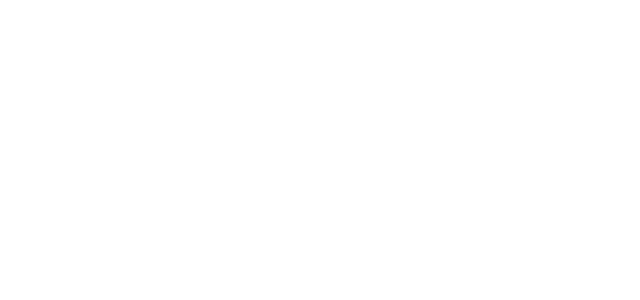
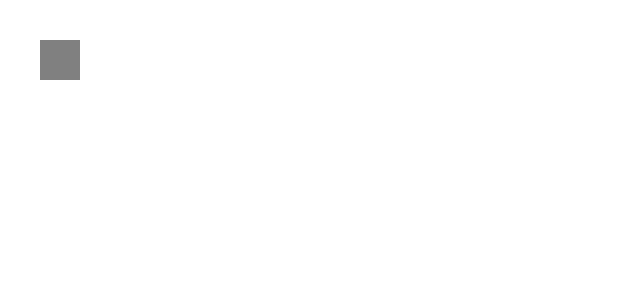
Before and after one commit to alyonaVet/JS-course-homework-54, a React (Vite) app in the folder Homework54/: page / in a window 1280 px wide. Shown: the top 300 px of the page, without its empty margins (0-640 px from the left). Built offline with nearby package versions, Linux system fonts and the light colour scheme.

Commit message:
added Cell component; added styles;

```diff
--- a/Homework54/src/App.tsx
+++ b/Homework54/src/App.tsx
@@ -1,11 +1,18 @@
 import './App.css';
+import {useState} from 'react';
+import Cell from './components/Cell/Cell.tsx';
 
 const App = () => {
+  const [clicked, setClicked] = useState(false);
 
+  const toggleCell = () => {
+    setClicked((prevState) => !prevState);
+  };
 
 
   return (
     <>
+      <Cell toggleCell={toggleCell} clicked={clicked}/>
     </>
   );
 
--- /dev/null
+++ b/Homework54/src/components/Cell/Cell.css
@@ -0,0 +1,9 @@
+.ToggleCell {
+  background: grey;
+  width: 40px;
+  height: 40px;
+}
+
+.ToggleCell-white {
+  background: white;
+}
--- /dev/null
+++ b/Homework54/src/components/Cell/Cell.tsx
@@ -0,0 +1,21 @@
+import React from 'react';
+import './Cell.css';
+
+interface Props {
+  clicked: boolean;
+  toggleCell: React.MouseEventHandler;
+}
+
+const Cell: React.FC<Props> = ({clicked, toggleCell}) => {
+  let cellClasses = ['ToggleCell'];
+  if (clicked) {
+    cellClasses.push('ToggleCell-white');
+
+
+  }
+  return (
+    <div onClick={toggleCell} className={cellClasses.join(' ')}></div>
+  );
+};
+
+export default Cell;
```
